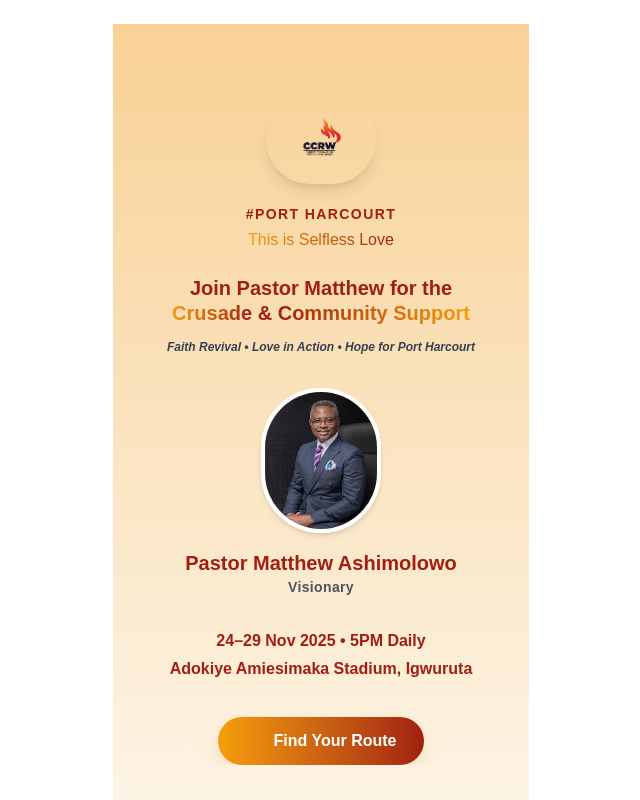
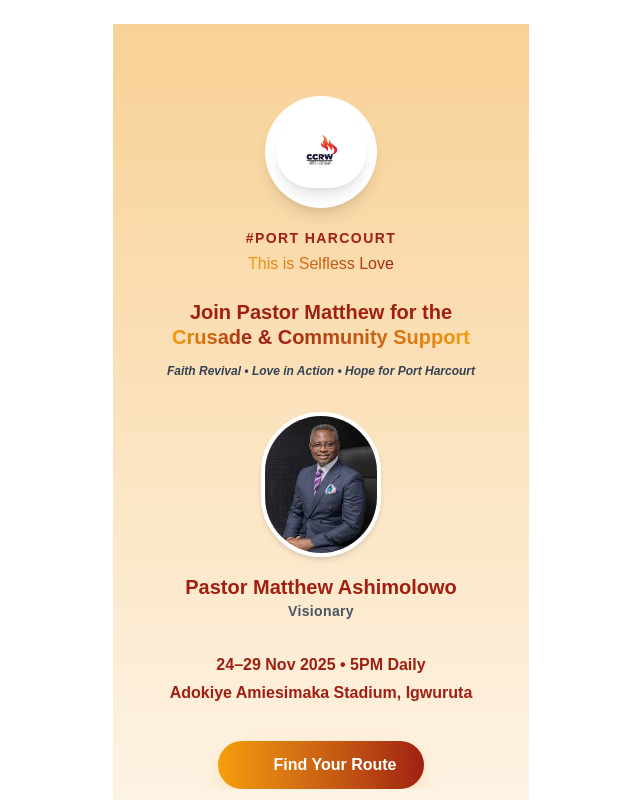
Before and after one commit to Aduraleke/CCRW-PH-RouteMap, a Next.js app: page / in a window 1280 px wide. Shown: the top 800 px of the page, without its empty margins (319-959 px from the left). Built offline with nearby package versions, Linux system fonts and the light colour scheme; some icons are missing.

Commit message:
All route Data updated

```diff
--- a/src/components/Hero.tsx
+++ b/src/components/Hero.tsx
@@ -11,14 +11,16 @@
       {/* Logo */}
       <div className="flex flex-col items-center">
         <div className="relative mb-5">
-          <div className="absolute w-28 h-28 rounded-full bg-[#f8d195] opacity-40 blur-2xl -z-10 animate-pulse-slow" />
-          <Image
-            src={logo}
-            alt="Christ Compassion Revival World Logo"
-            width={110}
-            height={110}
-            className="rounded-full shadow-lg"
-          />
+
+          <div className="w-28 h-28 flex items-center justify-center rounded-full bg-white shadow-lg">
+            <Image
+              src={logo}
+              alt="Christ Compassion Revival World Logo"
+              width={90}
+              height={90}
+              className="rounded-full shadow-lg"
+            />
+          </div>
         </div>
 
         {/* Location + Theme */}
```
